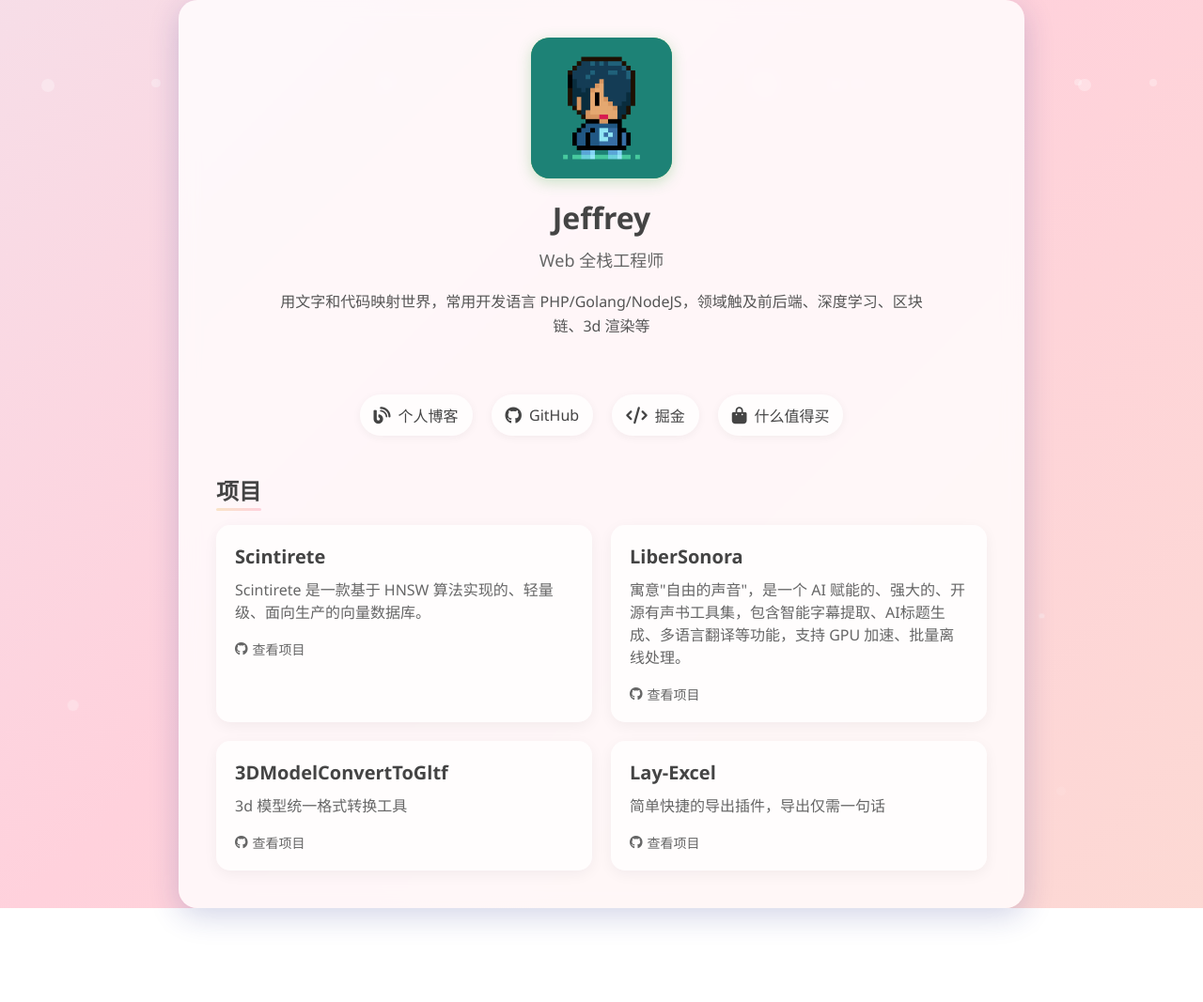
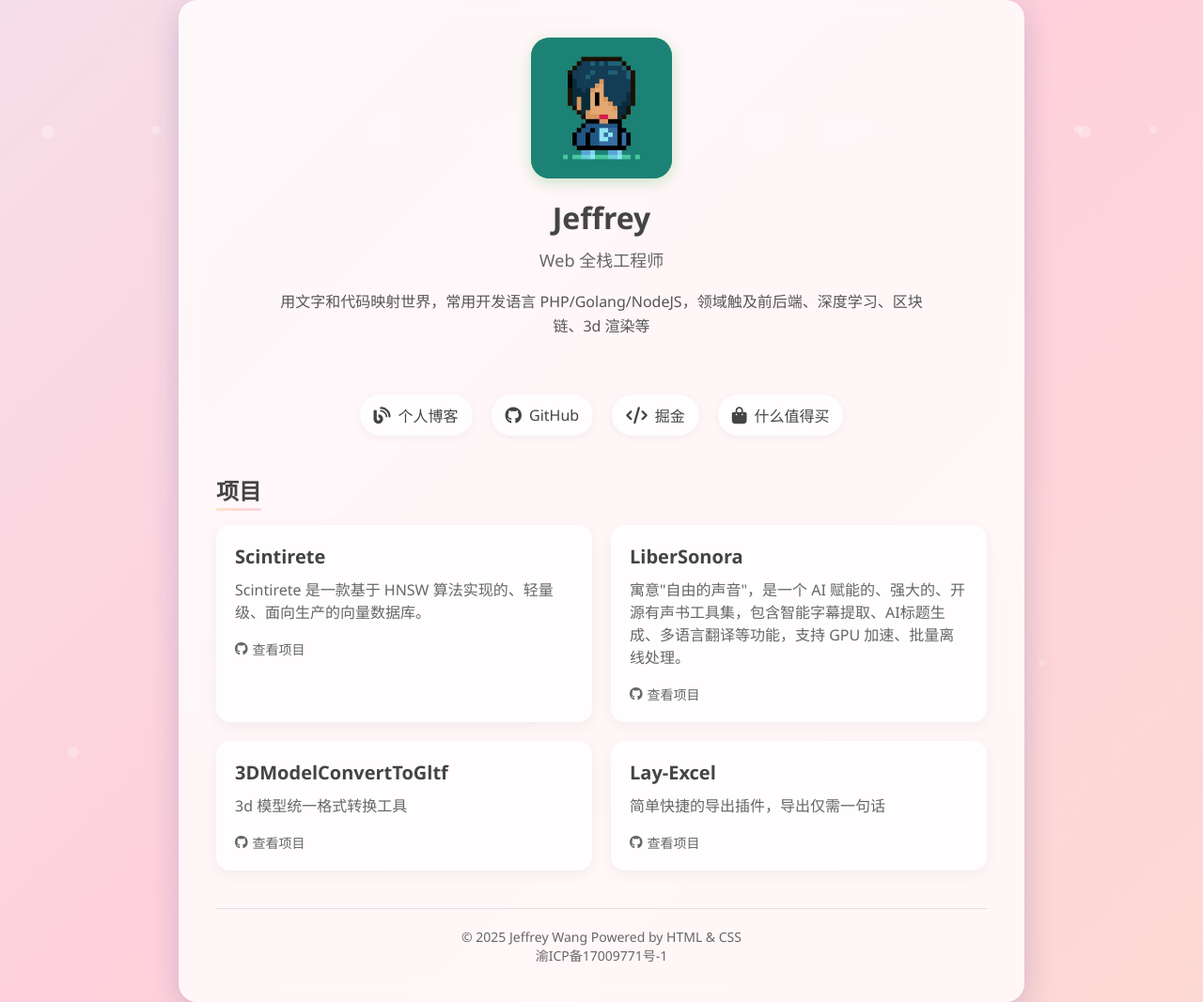
Before and after one commit to wangerzi/wangerzi, a plain HTML site: page index.html in a window 1280 px wide. Shown: the whole page at 94% size. Before the commit the page ends 967 px from the top, so only its background shows below. Drawn offline with Linux system fonts and the light colour scheme.

Commit message:
Add files via upload

```diff
--- a/index.html
+++ b/index.html
@@ -279,7 +279,7 @@
         <div class="profile-section">
             <div class="avatar-container">
                 <div class="avatar-placeholder">
-                    <img src="./profile.png">
+                    <img src="./profile.jpeg">
                 </div>
             </div>
             <h1 class="profile-name">Jeffrey</h1>
@@ -356,6 +356,11 @@
                 </div>
             </div>
         </div>
+
+        <footer style="text-align: center; margin-top: 40px; padding-top: 20px; border-top: 1px solid rgba(0,0,0,0.1); color: #666; font-size: 14px;">
+            © 2025 Jeffrey Wang Powered by HTML & CSS<br>
+            渝ICP备17009771号-1
+        </footer>
     </div>
 
     <script>
```
Also changed, not shown: profile.jpeg (added).
